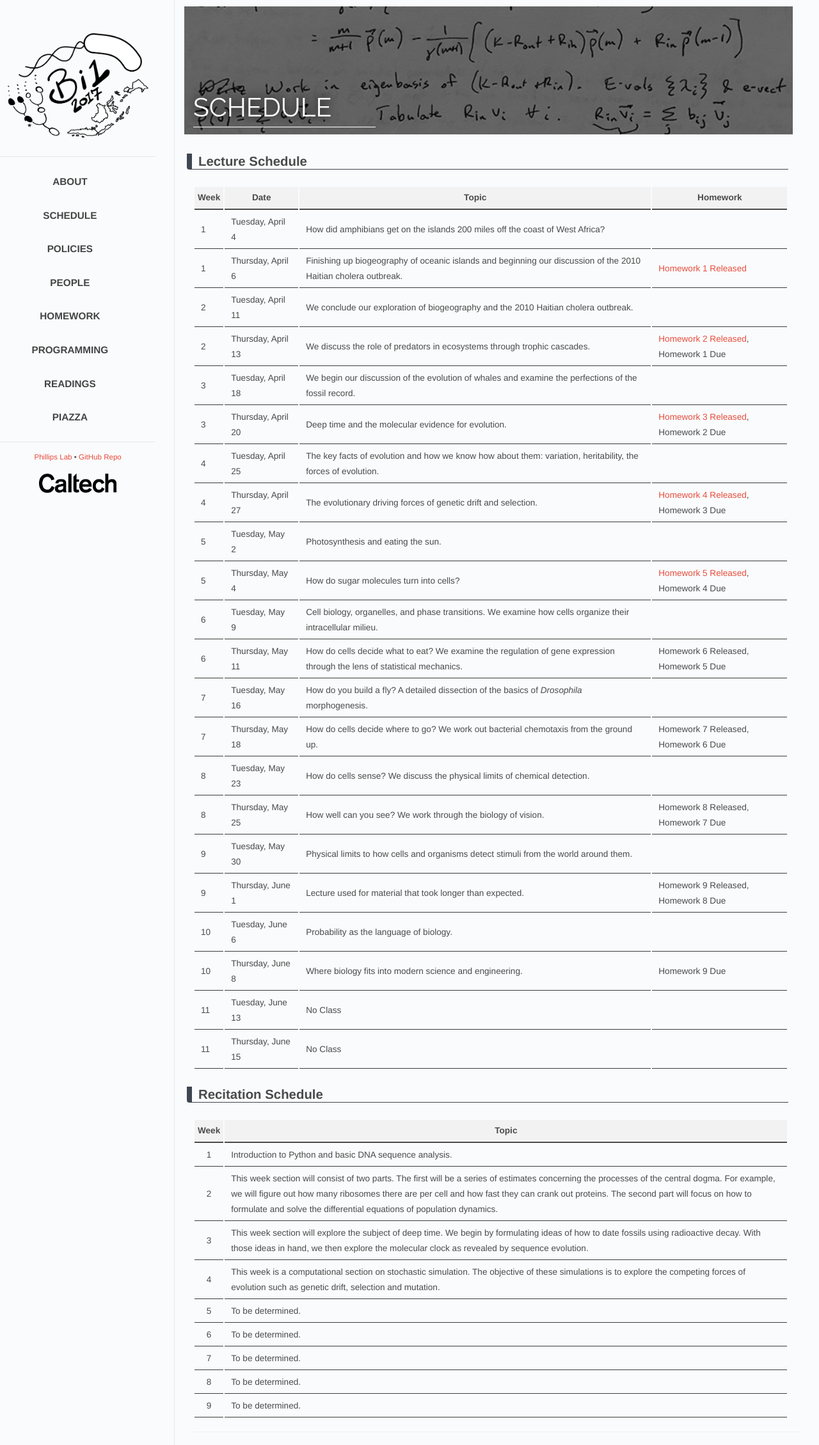
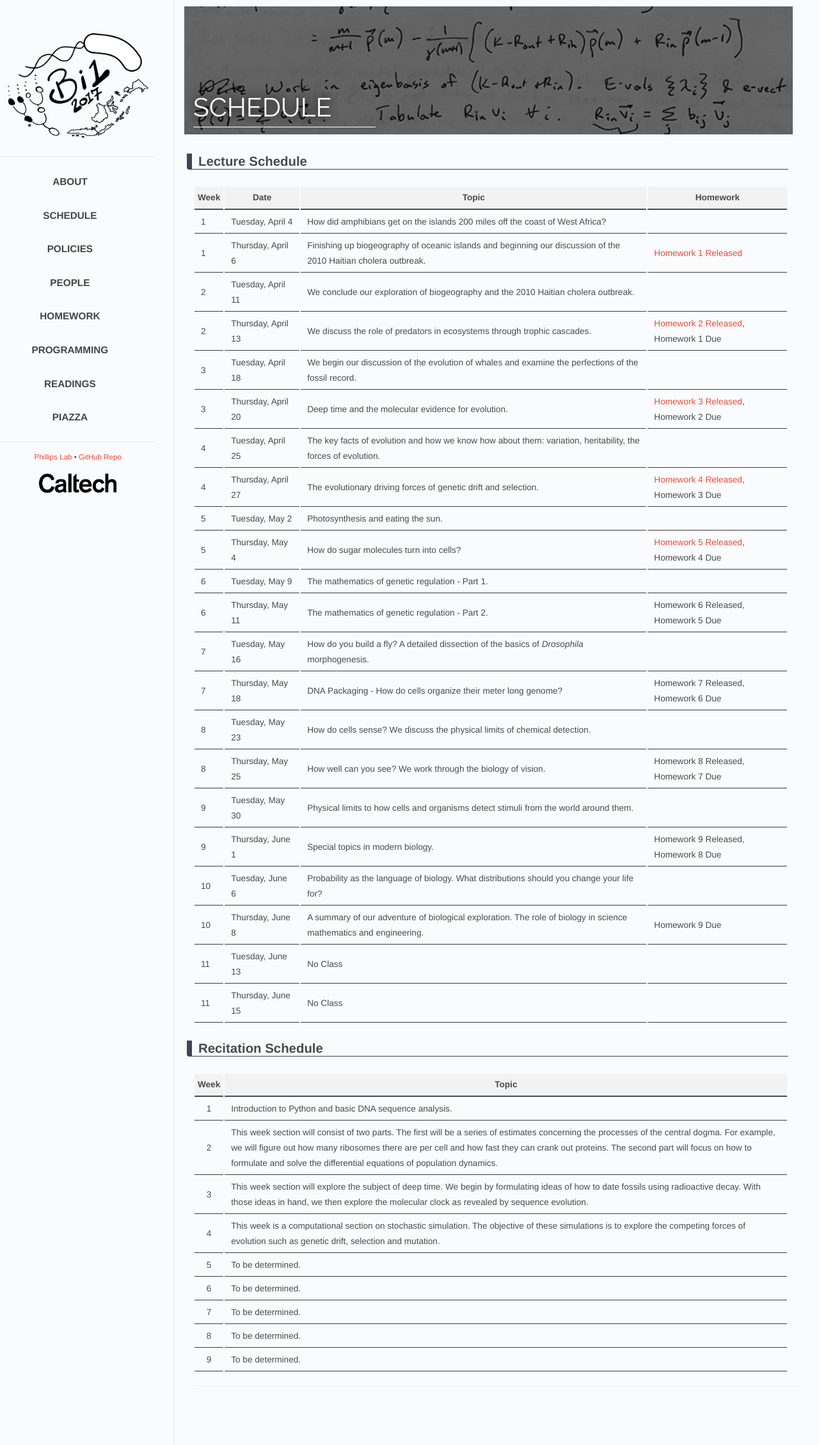
Before and after one commit to RPGroup-PBoC/bi1, a Jekyll site: the page built from _posts/2017-01-30-syllabus.md, in a window 1280 px wide. Shown: the whole page at 64% size. Built offline with Jekyll 4.4.1, drawn with Linux system fonts in a browser that asks for light colours.

Commit message:
Reworked the syllabus

```diff
--- a/_posts/2017-01-30-syllabus.md
+++ b/_posts/2017-01-30-syllabus.md
@@ -21,16 +21,16 @@ permalink: syllabus
 | 4 | Thursday, April 27 | The evolutionary driving forces of genetic drift and selection. | [Homework 4 Released](http://www.rpgroup.caltech.edu/courses/bi1_2017/homework/hw4_pop_gen_Sp2017.pdf), Homework 3 Due |
 | 5 | Tuesday, May 2 | Photosynthesis and eating the sun. | |
 | 5 | Thursday, May 4 | How do sugar molecules turn into cells?  | [Homework 5 Released](http://www.rpgroup.caltech.edu/courses/bi1_2017/homework/hw5_photosynthesis_Sp2017.pdf), Homework 4 Due |
-| 6 | Tuesday, May 9 | Cell biology, organelles, and phase transitions. We examine how cells organize their intracellular milieu. | |
-| 6 | Thursday, May 11 | How do cells decide what to eat? We examine the regulation of gene expression through the lens of statistical mechanics. | Homework 6 Released, Homework 5 Due |
+| 6 | Tuesday, May 9 | The mathematics of genetic regulation - Part 1. | |
+| 6 | Thursday, May 11 | The mathematics of genetic regulation - Part 2. | Homework 6 Released, Homework 5 Due |
 | 7 | Tuesday, May 16 |  How do you build a fly? A detailed dissection of the basics of *Drosophila* morphogenesis. | |
-| 7 | Thursday, May 18 | How do cells decide where to go? We work out bacterial chemotaxis from the ground up. | Homework 7 Released, Homework 6 Due |
+| 7 | Thursday, May 18 | DNA Packaging - How do cells organize their meter long genome? | Homework 7 Released, Homework 6 Due |
 | 8 | Tuesday, May 23 | How do cells sense? We discuss the physical limits of chemical detection. | |
 | 8 | Thursday, May 25 | How well can you see? We work through the biology of vision. | Homework 8 Released, Homework 7 Due |
 | 9 | Tuesday, May 30 |  Physical limits to how cells and organisms detect stimuli from the world around them. | |
-| 9 | Thursday, June 1 | Lecture used for material that took longer than expected. | Homework 9 Released, Homework 8 Due |
-| 10 | Tuesday, June 6 | Probability as the language of biology. | |
-| 10 | Thursday, June 8| Where biology fits into modern science and engineering. |  Homework 9 Due |
+| 9 | Thursday, June 1 | Special topics in modern biology. | Homework 9 Released, Homework 8 Due |
+| 10 | Tuesday, June 6 | Probability as the language of biology. What distributions should you change your life for? | |
+| 10 | Thursday, June 8| A summary of our adventure of biological exploration. The role of biology in science mathematics and engineering. |  Homework 9 Due |
 | 11 | Tuesday, June 13 | No Class | |
 | 11 | Thursday, June 15 | No Class | |
 
```
Also changed, not shown: 1 other file.
